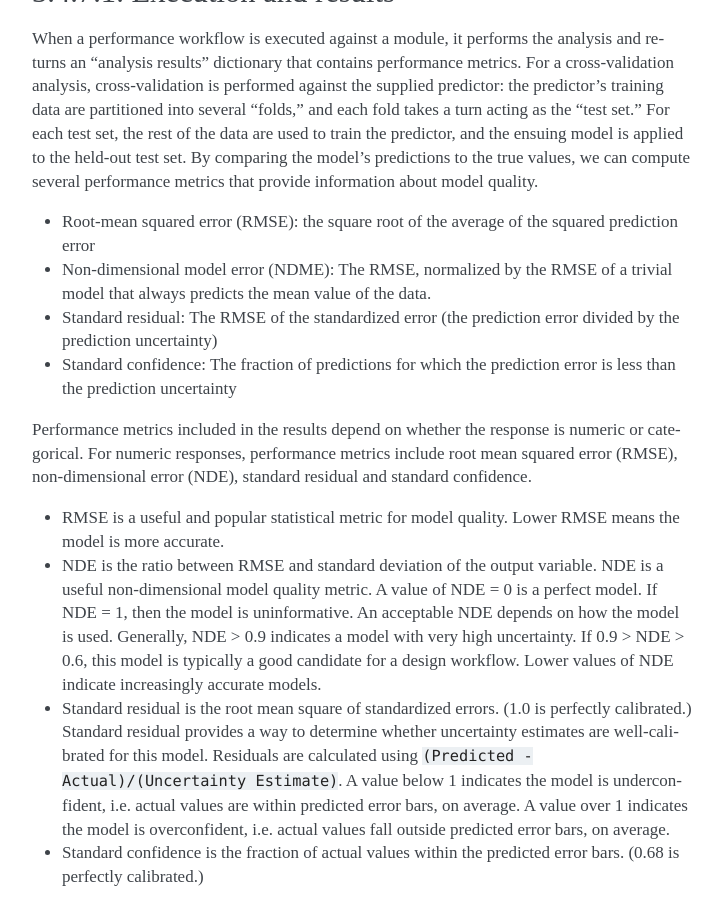
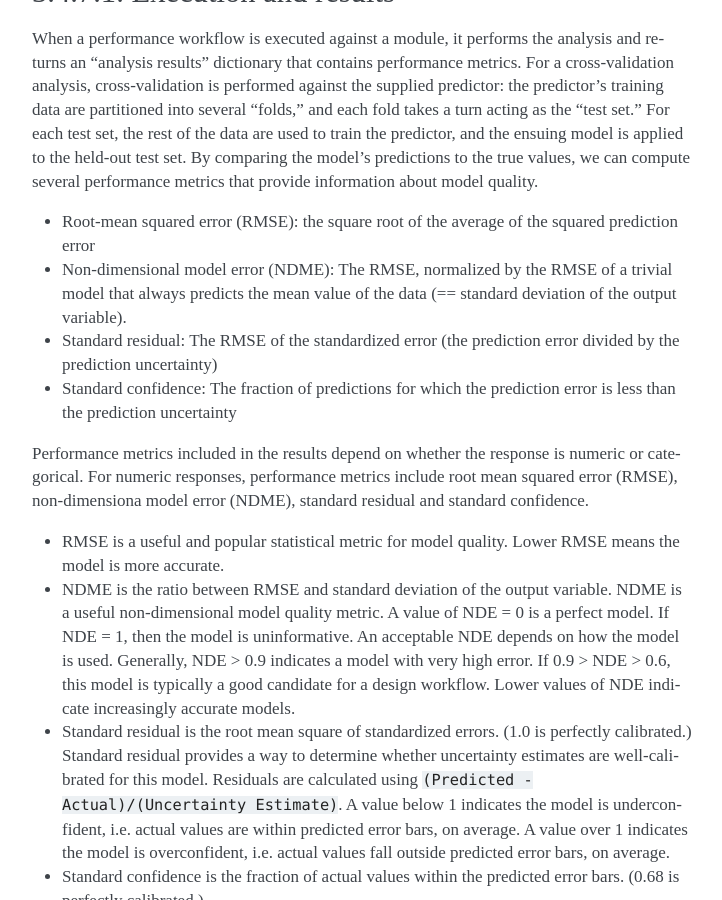
Before and after one commit to CitrineInformatics/citrine-python, a Sphinx documentation site: the page built from docs/source/workflows/performance_workflows.rst, in a window 1280 px wide and 900 px high, scrolled down 1010 px. Shown: the whole window, without its empty margins (388-1110 px from the left). Built offline with Sphinx 7.4.7, drawn with Linux system fonts in a browser that asks for light colours.

Commit message:
fix consistency in regression metric definitions

```diff
--- a/docs/source/workflows/performance_workflows.rst
+++ b/docs/source/workflows/performance_workflows.rst
@@ -51,20 +51,20 @@ For each test set, the rest of the data are used to train the predictor, and the
 By comparing the model's predictions to the true values, we can compute several performance metrics that provide information about model quality.
 
 - Root-mean squared error (RMSE): the square root of the average of the squared prediction error
-- Non-dimensional model error (NDME): The RMSE, normalized by the RMSE of a trivial model that always predicts the mean value of the data.
+- Non-dimensional model error (NDME): The RMSE, normalized by the RMSE of a trivial model that always predicts the mean value of the data (== standard deviation of the output variable).
 - Standard residual: The RMSE of the standardized error (the prediction error divided by the prediction uncertainty)
 - Standard confidence: The fraction of predictions for which the prediction error is less than the prediction uncertainty
 
 Performance metrics included in the results depend on whether the response is numeric or categorical.
-For numeric responses, performance metrics include root mean squared error (RMSE), non-dimensional error (NDE), standard residual and standard confidence.
+For numeric responses, performance metrics include root mean squared error (RMSE), non-dimensiona model error (NDME), standard residual and standard confidence.
 
 -  RMSE is a useful and popular statistical metric for model quality.
    Lower RMSE means the model is more accurate.
--  NDE is the ratio between RMSE and standard deviation of the output variable.
-   NDE is a useful non-dimensional model quality metric.
+-  NDME is the ratio between RMSE and standard deviation of the output variable.
+   NDME is a useful non-dimensional model quality metric.
    A value of NDE = 0 is a perfect model. If NDE = 1, then the model is uninformative.
    An acceptable NDE depends on how the model is used.
-   Generally, NDE > 0.9 indicates a model with very high uncertainty.
+   Generally, NDE > 0.9 indicates a model with very high error.
    If 0.9 > NDE > 0.6, this model is typically a good candidate for a design workflow.
    Lower values of NDE indicate increasingly accurate models.
 -  Standard residual is the root mean square of standardized errors.
```
